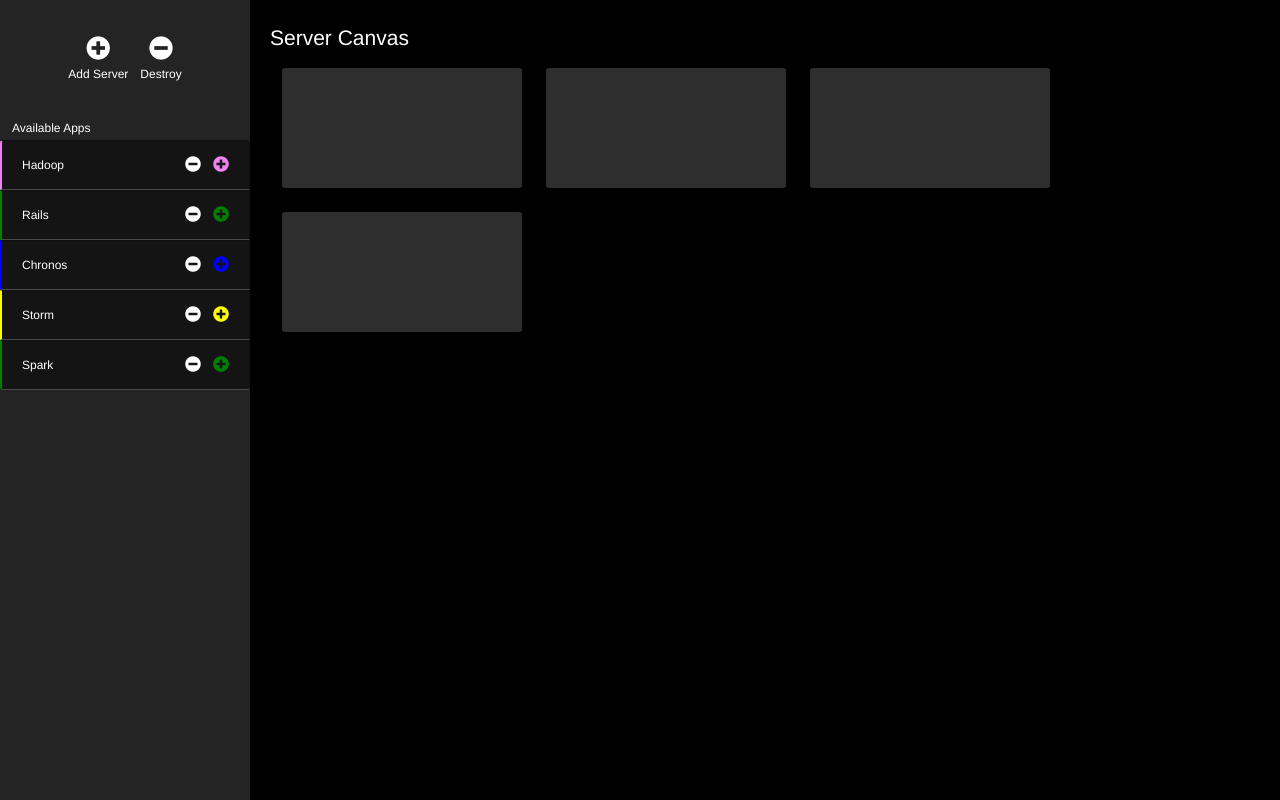
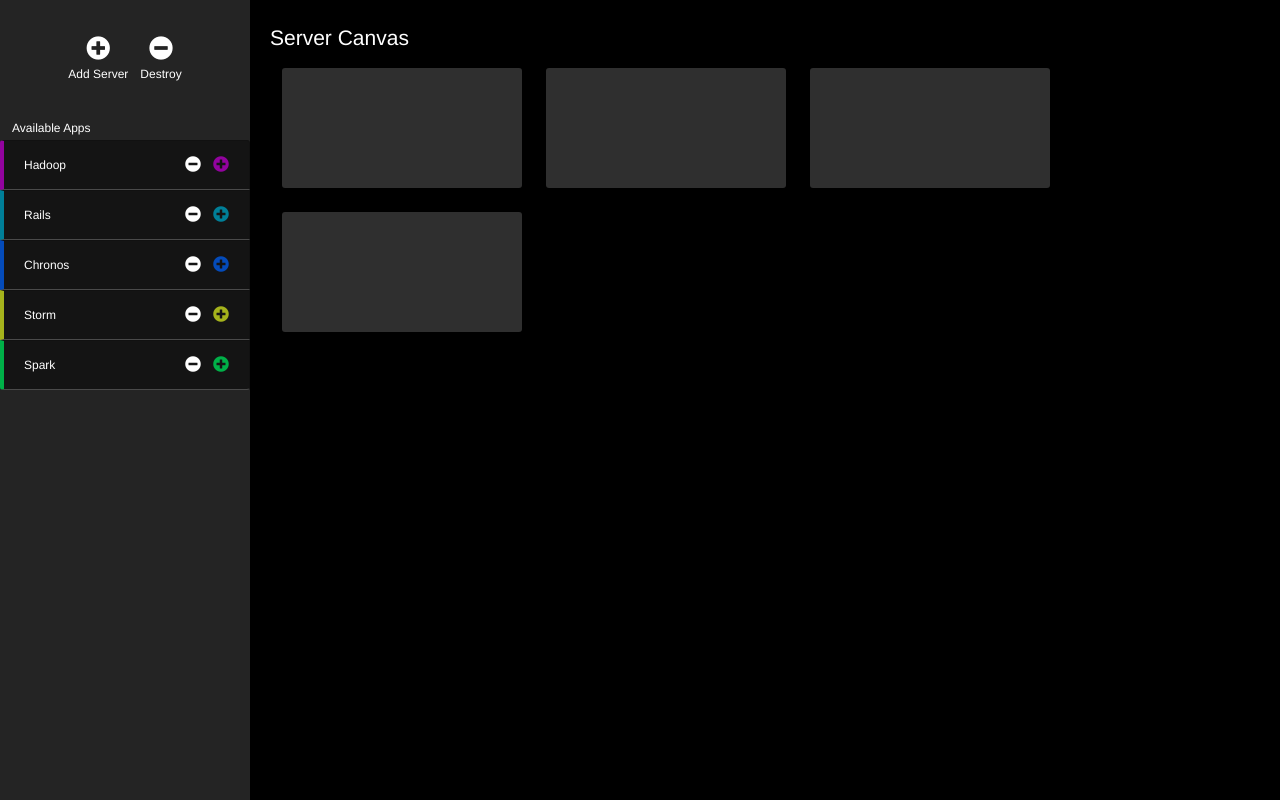
Before and after one commit to chandrunaik/mesoapp, a Vue app: page / in a window 1280 px wide. Built offline with nearby package versions, Linux system fonts and the light colour scheme.

Commit message:
add animation and background gradient

```diff
--- a/src/components/AppNavbar.vue
+++ b/src/components/AppNavbar.vue
@@ -10,7 +10,7 @@
         <div class="mt-1">Destroy</div>
       </div>
     </div>
-    <div id="available-apps">
+    <div id="available-apps" class="mt-3">
       <p class="pl-3 mb-1">Available Apps</p>
       <ul class="list-group d-flex flex-column">
         <li
@@ -71,42 +71,42 @@ export default {
 
 .list-group-item {
   &.Hadoop {
-    border-left: 2px solid violet;
+    border-left: 4px solid #92039e;
 
     .fa-plus-circle {
-      color: violet;
+      color: #92039e;
     }
   }
 
   &.Rails {
-    border-left: 2px solid green;
+    border-left: 4px solid #007f98;
 
     .fa-plus-circle {
-      color: green;
+      color: #007f98;
     }
   }
 
   &.Chronos {
-    border-left: 2px solid blue;
+    border-left: 4px solid #044bba;
 
     .fa-plus-circle {
-      color: blue;
+      color: #044bba;
     }
   }
 
   &.Storm {
-    border-left: 2px solid yellow;
+    border-left: 4px solid #a5b31c;
 
     .fa-plus-circle {
-      color: yellow;
+      color: #a5b31c;
     }
   }
 
   &.Spark {
-    border-left: 2px solid green;
+    border-left: 4px solid #00b048;
 
     .fa-plus-circle {
-      color: green;
+      color: #00b048;
     }
   }
   padding: 15px 20px;
--- a/src/components/ServerCancas.vue
+++ b/src/components/ServerCancas.vue
@@ -3,13 +3,15 @@
     <h3>Server Canvas</h3>
     <div class="d-flex flex-wrap flex-row">
       <div v-for="(server, index) in servers" :key="index" class="server-container rounded m-3">
+        <transition name="fade">
           <div class="app-container text-center" v-if="server.apps.length > 0">
             <div v-for="(app, index) in server.apps" :key="index" class="app p-3" :class="app.appName">
               <div class="icon-text">{{ app.iconText }}</div>
               <div class="app-name">{{ app.appName }}</div>
-            <div class="time-stamp">Added {{ app.duration }}</div>
+              <div class="time-stamp mt-3">Added {{ app.duration }}</div>
             </div>
           </div>
+        </transition>
       </div>
     </div>
   </div>
@@ -92,7 +94,7 @@ export default {
         appName: appname,
         iconText: appname === "Hadoop" ? "Hd" : appname.substr(0, 2),
         time: moment(),
-        duration:  moment().fromNow()
+        duration: moment().fromNow()
       };
       return app;
     },
@@ -133,7 +135,7 @@ export default {
       }
 
       for (let index in this.servers) {
-        if (this.servers[index].apps.length > 0  && this.servers[index].apps[0].appName === appname) {
+        if (this.servers[index].apps.length > 0 && this.servers[index].apps[0].appName === appname) {
           lastAddedAppIndex = index;
         }
       }
@@ -160,24 +162,25 @@ export default {
     display: inline-block;
     width: 50%;
     font-weight: bold;
+
     &.Hadoop {
-      background: violet;
+      background-image: linear-gradient(to left top, #9c00a7, #92039e, #880595, #7e068c, #740783);
     }
 
     &.Rails {
-      background: green;
+      background-image: linear-gradient(to left top, #0477a7, #007ba1, #007f98, #00818d, #078381);
     }
 
     &.Chronos {
-      background: blue;
+      background-image: linear-gradient(to left top, #0043a7, #044bba, #0a53cc, #125ce0, #1964f3);
     }
 
     &.Storm {
-      background: yellow;
+      background-image: linear-gradient(to left top, #93a70f, #a5b31c, #b7c028, #c9cc33, #dcd93d);
     }
 
     &.Spark {
-      background: green;
+      background-image: linear-gradient(to right bottom, #00a745, #00b048, #00ba4b, #00c34d, #01cd50);
     }
 
     .icon-text {
@@ -210,7 +213,21 @@ export default {
       border-radius: 5px 0 0 5px;
       border-right: 1px solid black;
       height: 100%;
+      vertical-align: top;
     }
   }
 }
+
+.fade-enter-active,
+.fade-leave-active {
+  transition: opacity .5s;
+}
+
+.fade-enter,
+.fade-leave-to
+
+/* .fade-leave-active below version 2.1.8 */
+  {
+  opacity: 0;
+}
 </style>
```
Also changed, not shown: src/colors.less (deleted). Lines whose indentation alone changed are shown as unchanged.
